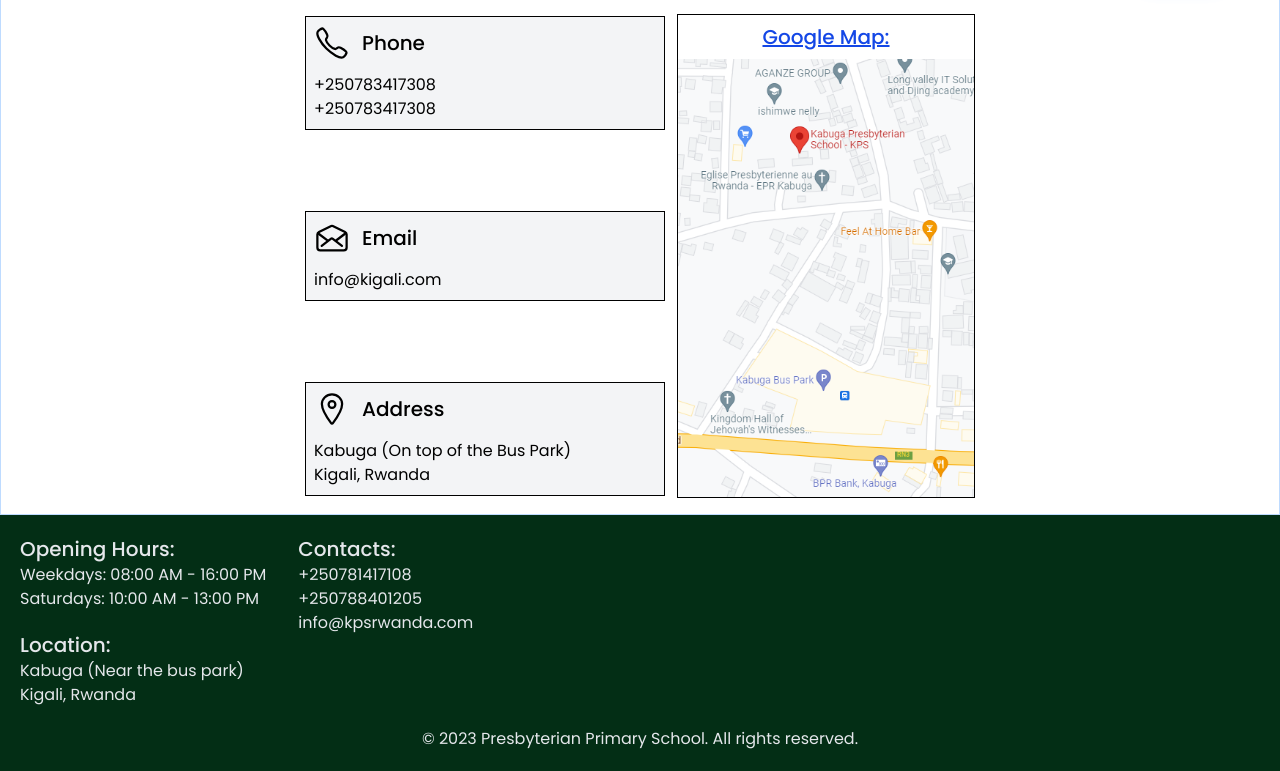
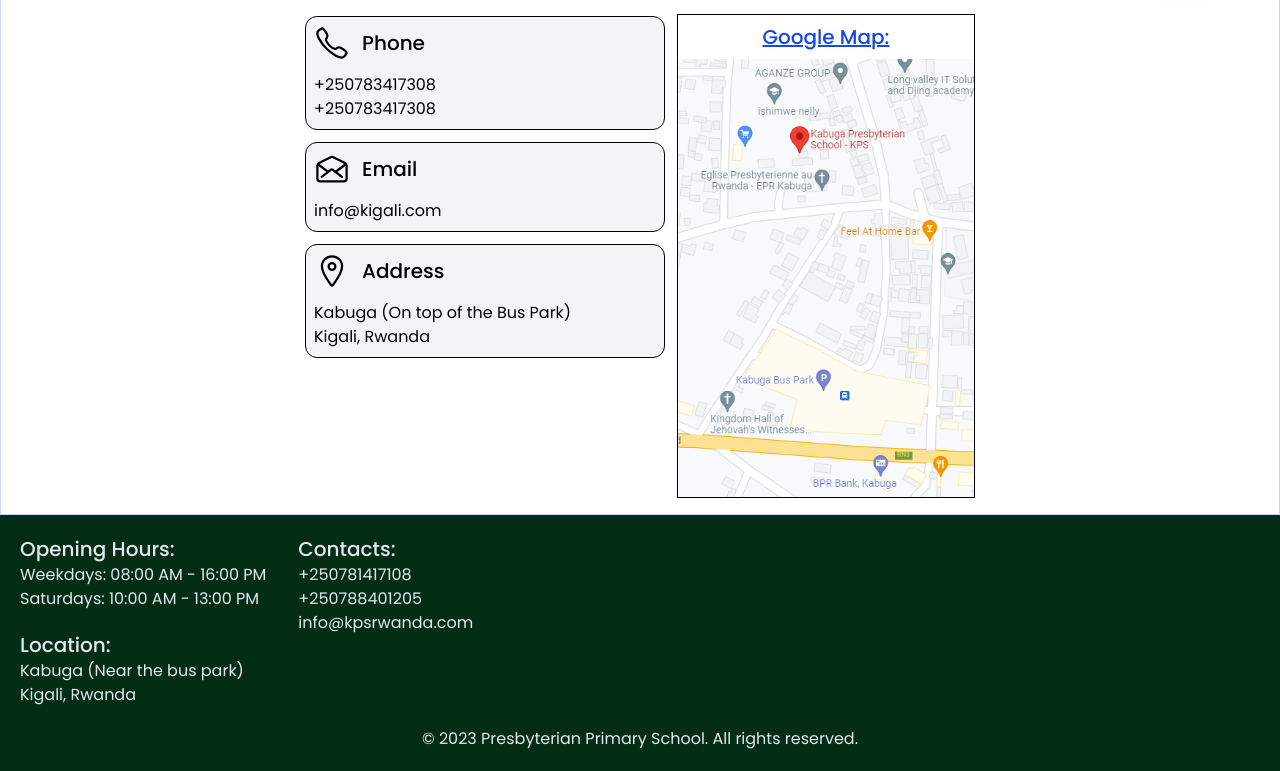
Before and after one commit to Molo-M/Official-KPS-Website, a website: page contact_us.html in a window 1280 px wide. Shown: the part 69-840 px from the top of the page. Drawn offline with nearby package versions, Linux system fonts and the light colour scheme.

Commit message:
Modified "contact us" page to make the contact info look better

```diff
--- a/contact_us.html
+++ b/contact_us.html
@@ -43,7 +43,7 @@
     <!-- Section 2: The contact and address info  -->
     <div class="contact_container w-full border border-blue-200 flex flex-col sm:flex-row justify-center items-center sm:gap-3 py-4">
         <!-- 2.1: The contact info  -->
-        <div class="contact h-100 sm:h-120 sm:justify-between w-70 sm:w-90 flex flex-col gap-3">
+        <div class="contact h-100 sm:h-120 w-70 sm:w-90 flex flex-col gap-3">
             <!-- Contact item  -->
             <div class="c_item">
                 <div class="item_title">
--- a/src/input.css
+++ b/src/input.css
@@ -66,7 +66,7 @@
     /* END OF PAGE 2: ACADEMICS ---------------------------------------------------------- */
 
     .c_item {
-        @apply border p-2 bg-gray-100;
+        @apply border p-2 bg-gray-100 rounded-xl;
     }
 
     .item_title {
```
Also changed, not shown: src/output.css.
